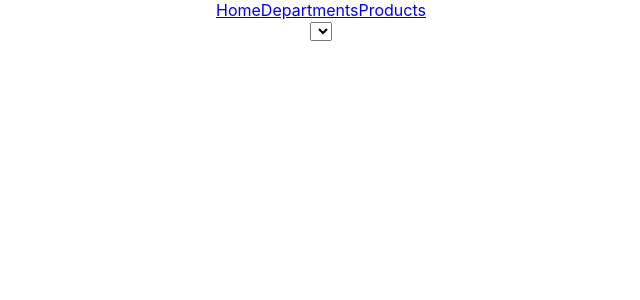
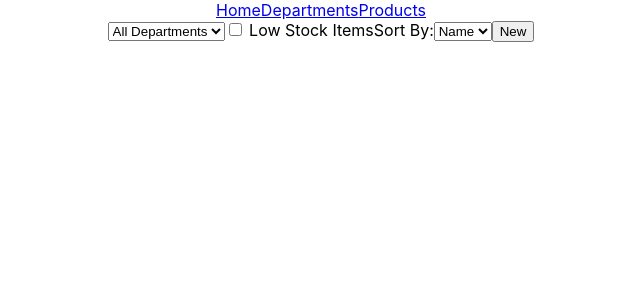
Before and after one commit to Programmer-Sourav/mcrten, a React (Create React App) app: page /listing/1 in a window 1280 px wide. Shown: the top 300 px of the page, without its empty margins (319-959 px from the left). Built offline with nearby package versions, Linux system fonts and the light colour scheme.

Commit message:
feat: filters

```diff
--- a/src/App.js
+++ b/src/App.js
@@ -7,6 +7,7 @@ import ProductDetails from './pages/ProductDetails';
 import Depertment from './pages/Departments';
 import Departments from './pages/Departments';
 import DepartmentProducts from './pages/DepartmentProducts';
+import AddPage from './pages/AddPage';
 
 
 function App() {
@@ -20,6 +21,7 @@ function App() {
       <Route path='/department' element={<Depertment/>}>Departments</Route>
       <Route path='/details/:id' element={<ProductDetails/>}>Details</Route>
       <Route path='/listing/:department' element={<DepartmentProducts/>} />
+      <Route path='/add' element={<AddPage/>}/>
      </Routes>
     </div>
   );
--- a/src/contexts/AppContext.jsx
+++ b/src/contexts/AppContext.jsx
@@ -7,13 +7,24 @@ export const AppContext = createContext()
 export function AppProvider({children}){
 
   const [data, setData ] = useState(inventoryData)
+  const [selectedDepartmentState, setSelectedDepartmentState] = useState("All")
+  const [selectedSortState, setSelectedSortState] = useState("Name")
+  const [isLow, setIsLow] = useState(false)
   const departments = [{id: 1, department: "Kitchen"},{id: 2, department: "Clothing"},{id: 1, department: "Toys"}]
 
 
-  const onSelectionChange = () =>{
+  const onSelectionChange = (e) =>{
+   setSelectedDepartmentState(e.target.value)
+  }
 
+  const onCheckBoxChangeListener = (e) =>{
+    setIsLow(e.target.checked)
+  }
+
+  const onSortSelectionListener = (e) =>{
+    setSelectedSortState(e.target.value)
   }
     return(
-        <AppContext.Provider value={{data, departments, onSelectionChange }}>{children}</AppContext.Provider>
+        <AppContext.Provider value={{data, departments, onSelectionChange, isLow, setIsLow, onCheckBoxChangeListener, selectedSortState, selectedDepartmentState,  setSelectedSortState,onSortSelectionListener, setSelectedDepartmentState }}>{children}</AppContext.Provider>
     )
 }
--- /dev/null
+++ b/src/pages/AddPage.jsx
@@ -0,0 +1,95 @@
+export default function AddPage(){
+
+
+  const onSelectDepartment = () =>{
+
+  }
+
+  const onNameChange = () =>{
+
+  }
+
+  const onDescriptionChange = () =>{
+
+  }
+
+  const onPriceChange = () =>{
+
+  }
+
+  const onStockChange = () =>{
+
+  }
+
+  const onSKUChange = () => {
+
+  }
+
+  const onSupplierChange = () =>{
+
+  }
+
+  const onImageURLChange = () =>{
+
+  }
+
+    return(
+        <div>
+            <h1>Add New Product</h1>
+            <p>
+            <label>
+                Department
+                <select value={{}} onChange={()=>{onSelectDepartment()}}></select>
+            </label>
+            </p>
+            <p>
+            <label>
+                Name:
+                <input type="text" value ={{}} onChange={()=>{onNameChange()}}/>
+            </label>
+            </p>
+            <p>
+            <label>
+                Description:
+                <textarea cols="50" rows="6" value ={{}} onChange={()=>{onDescriptionChange()}}/>
+            </label>
+            </p>
+            <p>
+            <label>
+                Price:
+                <input type="text" value ={{}} onChange={()=>{onPriceChange()}}/>
+            </label>
+            </p>
+            <p>
+            <label>
+                Stock:
+                <input type="text" value ={{}} onChange={()=>{onStockChange()}}/>
+            </label>
+            </p>
+            <p>
+            <label>
+                SKU:
+                <input type="text" value ={{}} onChange={()=>{onSKUChange()}}/>
+            </label>
+            </p>
+            <p>
+            <label>
+                Supplier:
+                <input type="text" value ={{}} onChange={()=>{onSupplierChange()}}/>
+            </label>
+            </p>
+            <p>
+            <label>
+                Delivered:
+                <input type="text" value ={0}/>
+            </label>
+            </p>
+            <p>
+            <label>
+                Image URL:
+                <input type="text" value ={{}} onChange={()=>{onImageURLChange()}}/>
+            </label>
+            </p>
+        </div>
+    )
+}
--- a/src/pages/DepartmentProducts.jsx
+++ b/src/pages/DepartmentProducts.jsx
@@ -1,26 +1,60 @@
-import { useContext, useState } from "react"
+import { useContext, useEffect, useState } from "react"
 import { AppContext } from "../contexts/AppContext"
 import ListCard from "../components/ListCard"
-import { useParams } from "react-router"
+import { useNavigate, useParams } from "react-router"
 
 export default function DepartmentProducts(){
 
-     const { data, onSelectionChange } = useContext(AppContext)
+     const navigate = useNavigate()
+     const { data, onSelectionChange, selectedDepartmentState, isLow, setIsLow, onCheckBoxChangeListener, selectedSortState, setSelectedDepartmentState, onSortSelectionListener } = useContext(AppContext)
      const { department } = useParams()
-     const [selectedDepartmentState, setSelectedDepartmentState] = useState("All")
 
-     const findfilteredList = () =>{
-      const result = data.filter((dataItem)=>(dataItem.department===department))
-      return result;
+
+     useEffect(() => {
+       if (department) {
+          setSelectedDepartmentState(department);
+        }
+      }, [department]);
+
+     let filteredList = selectedDepartmentState==="All" ? data : data.filter((dataItem)=>(dataItem.department===selectedDepartmentState))
+
+     if(isLow){
+        filteredList = filteredList.filter((eachItem)=>(eachItem.stock<=10))
+     }
+     let sortedList = [...filteredList]
+     if(selectedSortState==="Name")
+     sortedList = sortedList.sort((d1, d2)=>(d1.name>d2.name) ? 1 : -1)
+     if(selectedSortState==="Price")
+     sortedList = sortedList.sort((d1, d2)=>(d1.price-d2.price))
+     if(selectedSortState==="Stock")
+     sortedList = sortedList.sort((d1, d2)=>(d1.stock>d2.stock) ? 1 : -1)
+
+
+     const openNewAddPage = () =>{
+        navigate(`/add`)
      }
 
-     const filteredList = findfilteredList()
     return(
         <div>
-          <select value = {selectedDepartmentState} onChange={()=>{onSelectionChange()}}>
-
+          <select value = {selectedDepartmentState} onChange={(e)=>{onSelectionChange(e)}}>
+            <option value="All">All Departments</option>
+            <option value="Kitchen">Kitchen</option>
+            <option value="Clothing">Clothing</option>
+            <option value="Toys">Toys</option>
             </select>
-          {filteredList.map((dataItem)=>(
+            <label>
+            <input type="checkbox" checked ={isLow} onChange={(e)=>{onCheckBoxChangeListener(e)}}/> Low Stock Items
+            </label>
+            <label>
+                Sort By:
+            <select value = {selectedSortState} onChange={(e)=>{onSortSelectionListener(e)}}>
+            <option value="Name">Name</option>
+            <option value="Price">Price</option>
+            <option value="Stock">Stock</option>
+            </select>
+            </label>
+            <button onClick={()=>{openNewAddPage()}}>New</button>
+          {sortedList.map((dataItem)=>(
             <ListCard data = {dataItem} />
           ))}
         </div>
```
